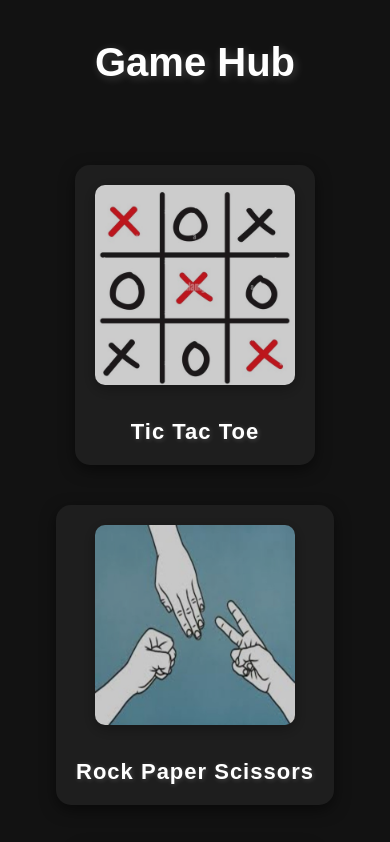
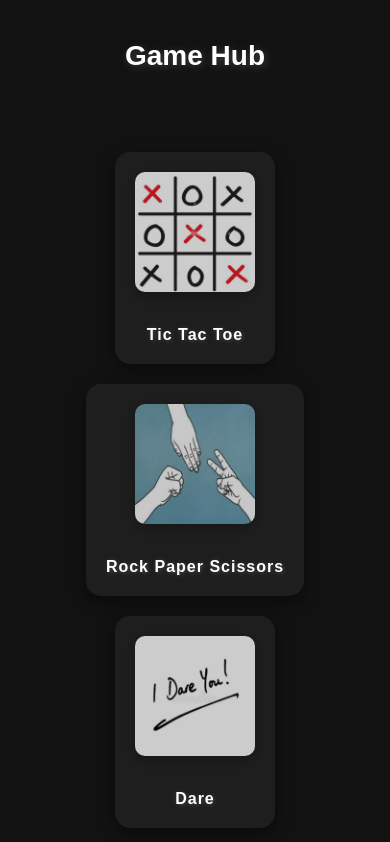
Before and after one commit to goyal1510/game-hub, a plain HTML site: page index.html in a window 390 px wide. Shown: the top 842 px of the page. Drawn offline with Linux system fonts and the light colour scheme.

Commit message:
sequence changed

```diff
--- a/style.css
+++ b/style.css
@@ -33,7 +33,9 @@ h1 {
   padding: 20px;
   border-radius: 15px;
   box-shadow: 0px 5px 15px rgba(0, 0, 0, 0.5);
-  transition: transform 0.3s ease, box-shadow 0.3s ease;
+  transition: transform 0.25s ease, box-shadow 0.25s ease;
+  flex: 1 1 200px; /* Allows flexible item width */
+  max-width: 300px; /* Limits max width */
 }
 
 .game-item:hover {
@@ -67,7 +69,55 @@ h1 {
 }
 
 .game-image:hover {
-  transform: scale(1.15);
   filter: brightness(1.1);
-  box-shadow: 0px 6px 20px rgba(255, 255, 255, 0.5); /* Subtle white shadow */
+  box-shadow: 0px 6px 20px rgba(255, 255, 255, 0.5);
 }
+
+/* Responsive styles */
+@media (max-width: 768px) {
+  h1 {
+    font-size: 32px;
+  }
+
+  .game-container {
+    gap: 20px;
+  }
+
+  .game-item {
+    flex: 1 1 150px; /* More flexibility for smaller screens */
+    max-width: 220px; /* Adjust max width */
+  }
+
+  .game-link span {
+    font-size: 18px; /* Smaller font size */
+  }
+
+  .game-image {
+    width: 150px; /* Smaller image */
+    height: 150px;
+  }
+}
+
+@media (max-width: 480px) {
+  h1 {
+    font-size: 28px;
+  }
+
+  .game-container {
+    flex-direction: column; /* Stack items vertically */
+    align-items: center; /* Center items */
+  }
+
+  .game-item {
+    max-width: 100%; /* Allow full width */
+  }
+
+  .game-link span {
+    font-size: 16px; /* Even smaller font size */
+  }
+
+  .game-image {
+    width: 120px; /* Smaller image */
+    height: 120px;
+  }
+}
```
